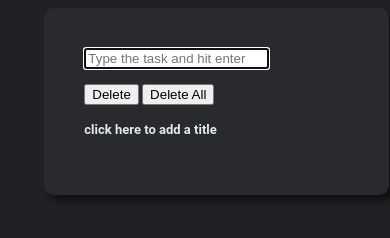
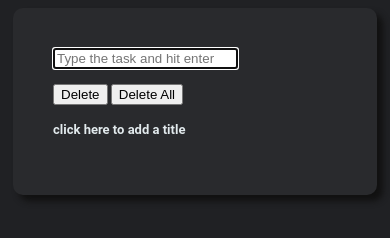
Before and after one commit to renan018/task_list, a plain HTML site: page index.html in a window 390 px wide. Drawn offline with Linux system fonts and the light colour scheme.

Commit message:
Adjust layout

```diff
--- a/index.html
+++ b/index.html
@@ -13,13 +13,10 @@
 Turn on your Javascript to this page works!
 </noscript>
 <main>
-<div>
 <dialog>Do you want to delete all of your itens?<br>
 <button onclick="deleteAll()">Yes</button>
 <button onclick="this.parentNode.close()" id="btnNo">No</button>
 </dialog>
-</div>
-<div id="editor">
 <form name="formp">
 <input type="text" autocomplete="off" id="task" placeholder="Type the task and hit enter">
 <br>
@@ -30,8 +27,6 @@ Turn on your Javascript to this page works!
 <section>
 <h4 contentEditable="true" title="Content Editable" onblur="titles()" id="title">click here to add a title</h4>
 </section>
-</div>
-<div></div>
 </main>
 <script src="script.js"></script>
 </body>
--- a/style.css
+++ b/style.css
@@ -4,16 +4,23 @@ body{
 	font-family: Roboto, 'Segoe UI', Tahoma, sans-serif;
     font-size: 81.25%;
 }
+@media screen and (max-width: 700px) {
+	main{
+		margin: 5px !important;
+		max-width: 100% !important;
+	}
+}
 main{
-	display: grid;
-	grid-template-columns: .5fr 1.5fr 1fr;
-}
-#editor{
+	/*display: grid;
+	grid-template-columns: .5fr 1.5fr 1fr;*/
+	margin: 10px 20%;
 	background-color:#292a2d;
 	box-shadow: 6px 6px 6px #111;
-	width: 100%;
+	max-width: 80%;
+	min-width: 350px;
 	padding: 40px;
 	border-radius: 10px;
+	box-sizing: border-box;
 }
 span{outline:none; color: #7da09a}
 dialog::backdrop{
```
